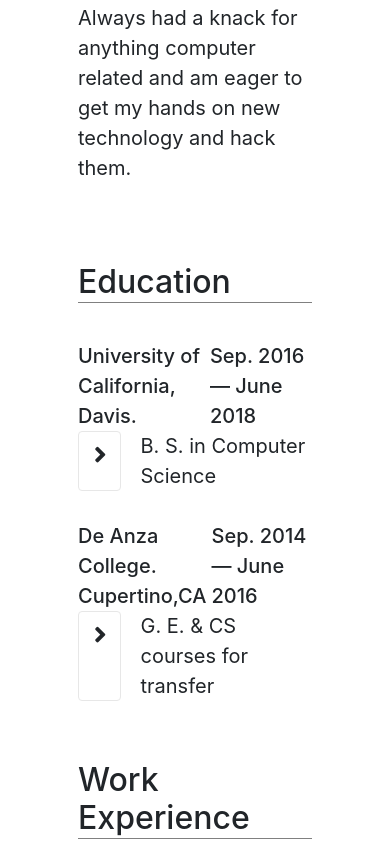
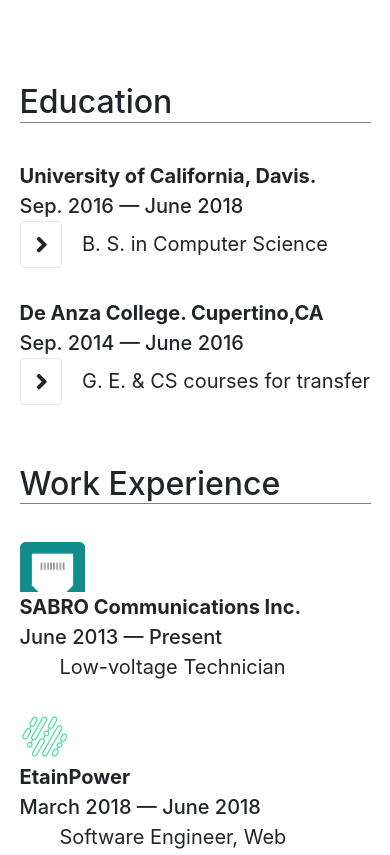
Before and after one commit to Jasko-A/jasminadzic.github.io, a plain HTML site: page docs/index.html in a window 390 px wide. Shown: the part 1218-2073 px from the top of the page. Drawn offline with nearby package versions, Linux system fonts and the light colour scheme.

Commit message:
fixed mobile view

```diff
--- a/docs/index.css
+++ b/docs/index.css
@@ -341,7 +341,7 @@
 
 @media screen and (max-width: 497px) {
 
-	#typedi {
+#typedi {
 	letter-spacing: .8px;
 	/*display: flex;*/
 
@@ -367,4 +367,27 @@
 	display: none;
 }
 
+.all-info {
+	width: 90%;
 }
+
+.school {
+	flex-direction: column;
+}
+
+.school-name {
+	font-weight: 700;
+}
+
+.job-title {
+	flex-direction: column;
+}
+
+.job-name {
+	font-weight: 700;
+}
+
+.contact-box {
+	width: 72%;
+}
+}
--- a/docs/react-display.js
+++ b/docs/react-display.js
@@ -108,7 +108,7 @@
         {
             return(
                 React.createElement('div',{className: this.props.className},
-                    React.createElement('div',{id: this.props.id},this.state.davis_text[0]),
+                    React.createElement('div',{id: this.props.id, className: "school-name"},this.state.davis_text[0]),
                     React.createElement('div',{className: "duration"},this.state.davis_text[1])
                 )
             );
@@ -117,7 +117,7 @@
         {
             return(
                 React.createElement('div',{className: this.props.className},
-                    React.createElement('div',{id: this.props.id},this.state.deanza_text[0]),
+                    React.createElement('div',{id: this.props.id, className: "school-name"},this.state.deanza_text[0]),
                     React.createElement('div',{className: "duration"},this.state.deanza_text[1])
                 )
             );
@@ -215,7 +215,7 @@
                 React.createElement('div', {className: "job-desc"},
                     React.createElement('img',{src:"./images/SABRO_main_logo.png", id: "sabro-logo"}),
                     React.createElement('div',{className: "job-title"},
-                        React.createElement('div',{},this.state.jobs[0]),
+                        React.createElement('div',{className: "job-name"},this.state.jobs[0]),
                         React.createElement('div',{},this.state.dates[0])
                     ),
                     React.createElement('div',{className: "job-position"},this.state.roles[0])
@@ -224,7 +224,7 @@
                 React.createElement('div',{className: "job-desc"},
                     React.createElement('img',{src:"./images/etainpower.png", id: "etain-logo"}),
                     React.createElement('div',{className: "job-title"},
-                        React.createElement('div',{},this.state.jobs[1]),
+                        React.createElement('div',{className: "job-name"},this.state.jobs[1]),
                         React.createElement('div',{},this.state.dates[1])
                     ),
                     React.createElement('div',{className: "job-position"},this.state.roles[1])
@@ -232,7 +232,7 @@
                 React.createElement('div',{className: "job-desc"},
                     React.createElement('img',{src:"./images/unitrans.jpg", id: "uni-logo"}),
                     React.createElement('div',{className: "job-title"},
-                        React.createElement('div',{},this.state.jobs[2]),
+                        React.createElement('div',{className: "job-name"},this.state.jobs[2]),
                         React.createElement('div',{},this.state.dates[2])
                     ),
                     React.createElement('div',{className: "job-position"},this.state.roles[2])
@@ -240,7 +240,7 @@
                 React.createElement('div',{className: "job-desc"},
                     React.createElement('img',{src:"./images/santaclara.png", id: "santa-logo"}),
                     React.createElement('div',{className: "job-title"},
-                        React.createElement('div',{},this.state.jobs[3]),
+                        React.createElement('div',{className: "job-name"},this.state.jobs[3]),
                         React.createElement('div',{},this.state.dates[3])
                     ),
                     React.createElement('div',{className: "job-position"},this.state.roles[3])
```
